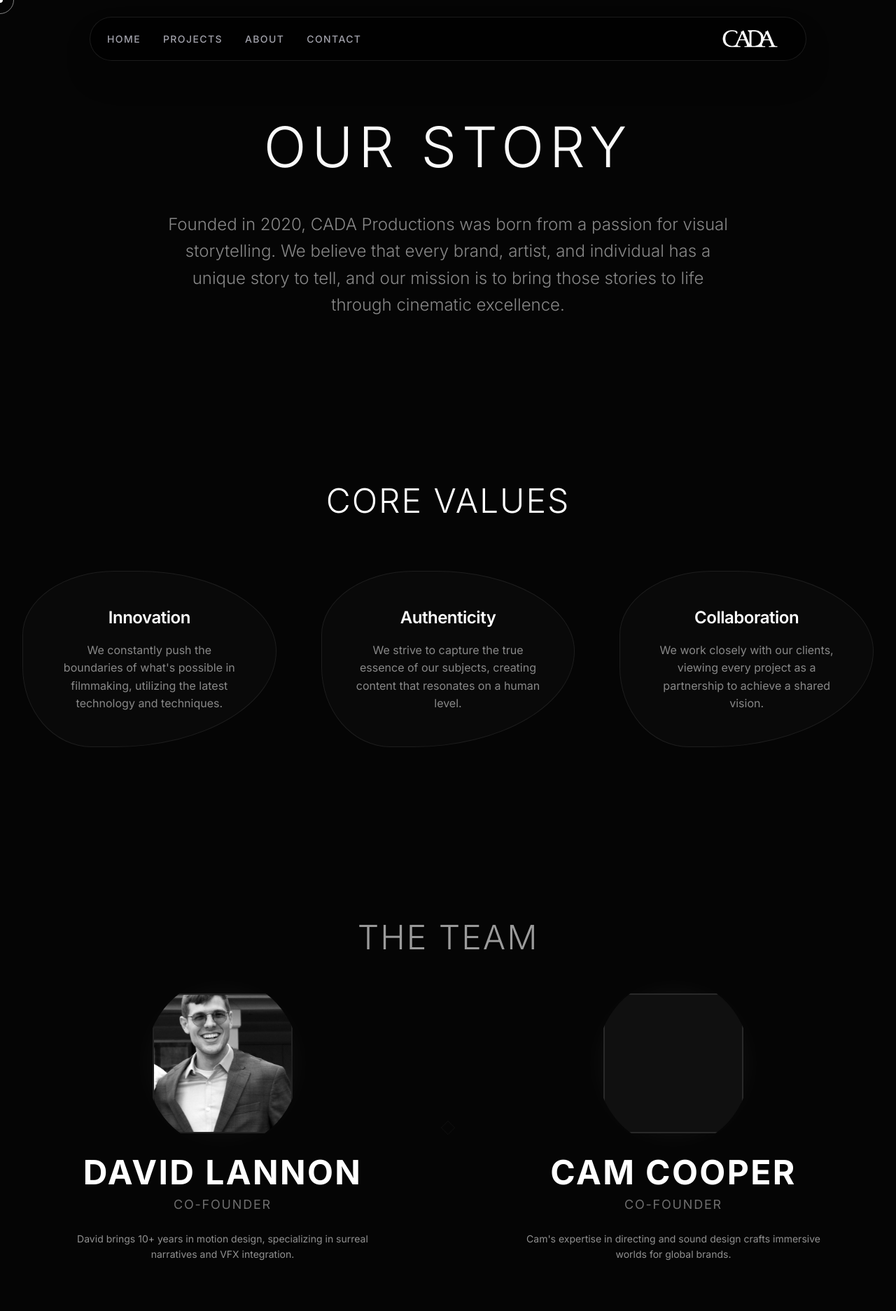
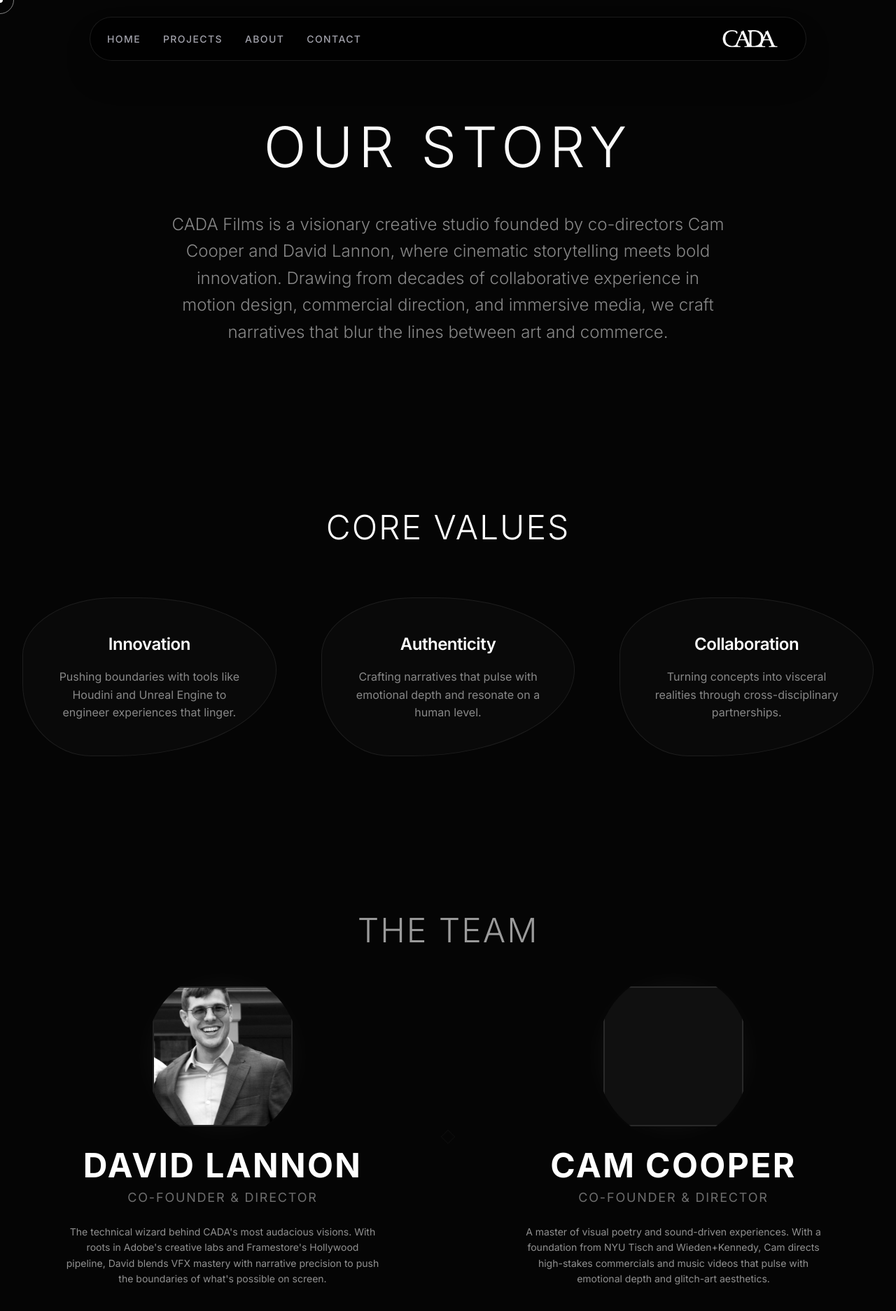
Before and after one commit to Duhvid143/cadafilms, a Next.js app: page /about in a window 1280 px wide. Shown: the top 1874 px of the page at 70% size. Built offline with nearby package versions, Linux system fonts and the light colour scheme.

Commit message:
feat: update about page content with new bios and summary

```diff
--- a/src/app/about/page.tsx
+++ b/src/app/about/page.tsx
@@ -33,9 +33,8 @@ export default function About() {
                     animate={{ opacity: 1 }}
                     transition={{ duration: 0.6, delay: 0.2 }}
                 >
-                    Founded in 2020, CADA Productions was born from a passion for visual storytelling.
-                    We believe that every brand, artist, and individual has a unique story to tell,
-                    and our mission is to bring those stories to life through cinematic excellence.
+                    CADA Films is a visionary creative studio founded by co-directors Cam Cooper and David Lannon, where cinematic storytelling meets bold innovation.
+                    Drawing from decades of collaborative experience in motion design, commercial direction, and immersive media, we craft narratives that blur the lines between art and commerce.
                 </motion.p>
             </div>
 
@@ -50,9 +49,9 @@ export default function About() {
                 </motion.h2>
                 <div className="values-grid">
                     {[
-                        { title: "Innovation", desc: "We constantly push the boundaries of what's possible in filmmaking, utilizing the latest technology and techniques." },
-                        { title: "Authenticity", desc: "We strive to capture the true essence of our subjects, creating content that resonates on a human level." },
-                        { title: "Collaboration", desc: "We work closely with our clients, viewing every project as a partnership to achieve a shared vision." }
+                        { title: "Innovation", desc: "Pushing boundaries with tools like Houdini and Unreal Engine to engineer experiences that linger." },
+                        { title: "Authenticity", desc: "Crafting narratives that pulse with emotional depth and resonate on a human level." },
+                        { title: "Collaboration", desc: "Turning concepts into visceral realities through cross-disciplinary partnerships." }
                     ].map((value, index) => (
                         <motion.div
                             key={index}
@@ -79,9 +78,9 @@ export default function About() {
                             <div className="diamond-overlay absolute inset-0 opacity-0 hover:opacity-100 transition-opacity duration-500"></div>
                         </div>
                         <h3 className="name text-4xl md:text-5xl font-bold uppercase tracking-wide mb-2">David Lannon</h3>
-                        <p className="title text-lg uppercase tracking-wider opacity-70">Co-Founder</p>
+                        <p className="title text-lg uppercase tracking-wider opacity-70">Co-Founder & Director</p>
                         <p className="bio mt-6 text-sm leading-relaxed max-w-md mx-auto opacity-80">
-                            David brings 10+ years in motion design, specializing in surreal narratives and VFX integration.
+                            The technical wizard behind CADA's most audacious visions. With roots in Adobe's creative labs and Framestore's Hollywood pipeline, David blends VFX mastery with narrative precision to push the boundaries of what's possible on screen.
                         </p>
                     </div>
 
@@ -100,9 +99,9 @@ export default function About() {
                             <div className="diamond-overlay absolute inset-0 opacity-0 hover:opacity-100 transition-opacity duration-500"></div>
                         </div>
                         <h3 className="name text-4xl md:text-5xl font-bold uppercase tracking-wide mb-2">Cam Cooper</h3>
-                        <p className="title text-lg uppercase tracking-wider opacity-70">Co-Founder</p>
+                        <p className="title text-lg uppercase tracking-wider opacity-70">Co-Founder & Director</p>
                         <p className="bio mt-6 text-sm leading-relaxed max-w-md mx-auto opacity-80">
-                            Cam's expertise in directing and sound design crafts immersive worlds for global brands.
+                            A master of visual poetry and sound-driven experiences. With a foundation from NYU Tisch and Wieden+Kennedy, Cam directs high-stakes commercials and music videos that pulse with emotional depth and glitch-art aesthetics.
                         </p>
                     </div>
                 </div>
```
